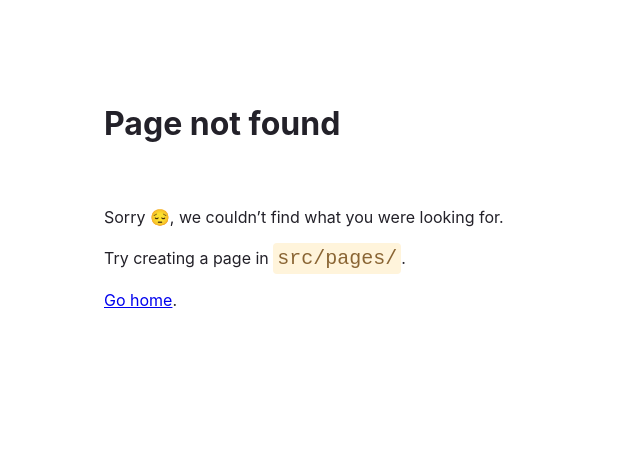
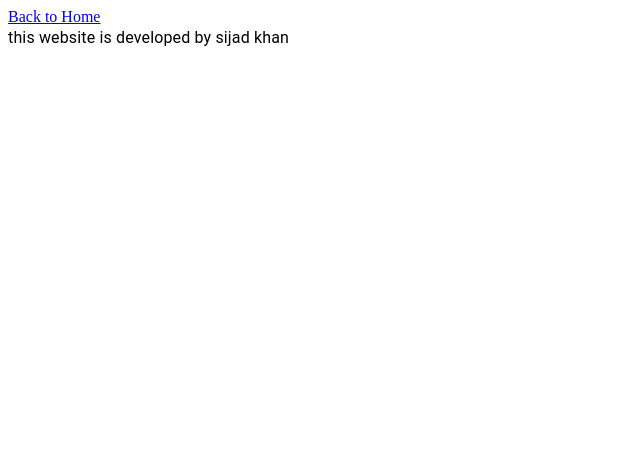
Before and after one commit to Sijadkhan1678/Blog_Website, a Gatsby site: page /About in a window 1280 px wide. Before the commit this address had no page. Shown: the whole page, without its empty margins (0-640 px from the left). Built offline with nearby package versions, Linux system fonts and the light colour scheme; Gatsby itself is replaced by a stand-in of ours.

Commit message:
Created Project structure and added about page

```diff
--- a/gatsby-config.ts
+++ b/gatsby-config.ts
@@ -8,7 +8,19 @@ const config: GatsbyConfig = {
   // If you use VSCode you can also use the GraphQL plugin
   // Learn more at: https://gatsby.dev/graphql-typegen
   graphqlTypegen: true,
-  plugins: [],
+  plugins: [
+
+    `gatsby-plugin-material-ui`,
+   /* {
+      resolve: `gatsby-source-contentful`,
+      options: {
+        spaceId: process.env.CONTENTFUL_SPACE_ID,
+        // Learn about environment variables: https://gatsby.dev/env-vars
+        accessToken: process.env.CONTENTFUL_ACCESS_TOKEN,
+      },
+    },
+   */
+  ],
 }
 
 export default config
--- a/src/pages/404.tsx
+++ /dev/null
@@ -1,49 +0,0 @@
-import * as React from "react"
-import { Link, HeadFC } from "gatsby"
-
-const pageStyles = {
-  color: "#232129",
-  padding: "96px",
-  fontFamily: "-apple-system, Roboto, sans-serif, serif",
-}
-const headingStyles = {
-  marginTop: 0,
-  marginBottom: 64,
-  maxWidth: 320,
-}
-
-const paragraphStyles = {
-  marginBottom: 48,
-}
-const codeStyles = {
-  color: "#8A6534",
-  padding: 4,
-  backgroundColor: "#FFF4DB",
-  fontSize: "1.25rem",
-  borderRadius: 4,
-}
-
-const NotFoundPage = () => {
-  return (
-    <main style={pageStyles}>
-      <h1 style={headingStyles}>Page not found</h1>
-      <p style={paragraphStyles}>
-        Sorry 😔, we couldn’t find what you were looking for.
-        <br />
-        {process.env.NODE_ENV === "development" ? (
-          <>
-            <br />
-            Try creating a page in <code style={codeStyles}>src/pages/</code>.
-            <br />
-          </>
-        ) : null}
-        <br />
-        <Link to="/">Go home</Link>.
-      </p>
-    </main>
-  )
-}
-
-export default NotFoundPage
-
-export const Head: HeadFC = () => <title>Not found</title>
--- /dev/null
+++ b/src/pages/About.tsx
@@ -0,0 +1,19 @@
+import React from 'react'
+import {Box,Typography} from "@mui/material"
+import {Link,HeadFC} from "gatsby"
+
+const About = () => {
+    return (
+        <Box>
+            <Link to="/">Back to Home</Link>
+           <Typography>
+               this website is developed by sijad khan
+           </Typography>
+
+        </Box>
+    )
+
+}
+export default About
+
+export const Head:HeadFC = () => <title>About page</title>
```
Also changed, not shown: package.json (+7 -0 lines), src/components/Hero.tsx (added, +14 -0 lines), src/components/Layout.tsx (+6 -4 lines), src/components/Navbar.tsx (+25 -1 lines), src/components/blog/BlogItem.tsx (added, +7 -0 lines), src/components/blog/Blogs.tsx (added, +10 -0 lines), src/pages/index.tsx (+5 -3 lines), 1 other file.
